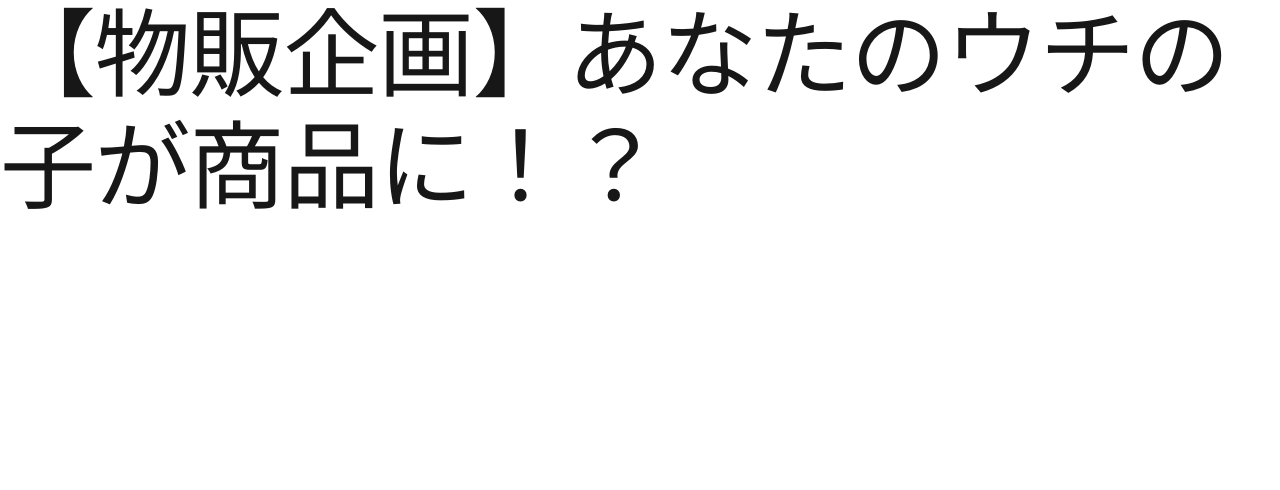
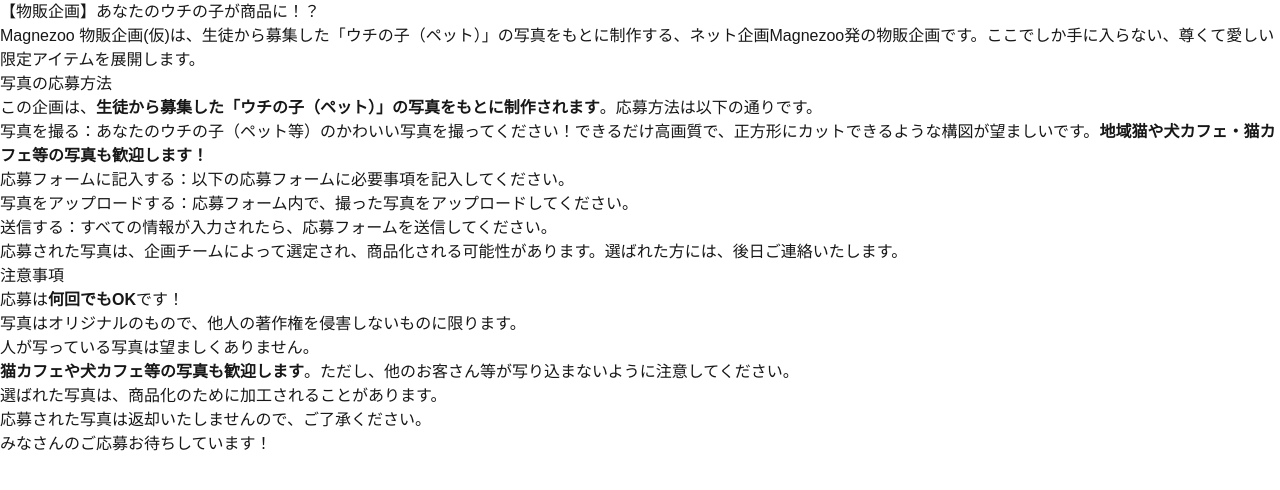
Before and after one commit to Magnezoo/magnezoo-2026, a Next.js app: page /sales_app in a window 1280 px wide. Shown: the top 490 px of the page. Built offline with nearby package versions, Linux system fonts and the light colour scheme.

Commit message:
物販企画ページの内容を更新し、応募方法や注意事項を追加

```diff
--- a/src/app/sales_app/page.tsx
+++ b/src/app/sales_app/page.tsx
@@ -1,11 +1,59 @@
-import { Stack, Typography } from "@mui/material";
-
 export default function SalesAppCampainPage() {
   return (
-    <Stack>
-      <Typography variant="h1">
-        【物販企画】あなたのウチの子が商品に！？
-      </Typography>
-    </Stack>
+    <main>
+      <h1>【物販企画】あなたのウチの子が商品に！？</h1>
+      <p>
+        Magnezoo
+        物販企画(仮)は、生徒から募集した「ウチの子（ペット）」の写真をもとに制作する、ネット企画Magnezoo発の物販企画です。ここでしか手に入らない、尊くて愛しい限定アイテムを展開します。
+      </p>
+      <h2>写真の応募方法</h2>
+      <p>
+        この企画は、
+        <strong>
+          生徒から募集した「ウチの子（ペット）」の写真をもとに制作されます
+        </strong>
+        。応募方法は以下の通りです。
+      </p>
+      <ol>
+        <li>
+          写真を撮る：あなたのウチの子（ペット等）のかわいい写真を撮ってください！できるだけ高画質で、正方形にカットできるような構図が望ましいです。
+          <strong>地域猫や犬カフェ・猫カフェ等の写真も歓迎します！</strong>
+        </li>
+        <li>
+          応募フォームに記入する：以下の応募フォームに必要事項を記入してください。
+        </li>
+        <li>
+          写真をアップロードする：応募フォーム内で、撮った写真をアップロードしてください。
+        </li>
+        <li>
+          送信する：すべての情報が入力されたら、応募フォームを送信してください。
+        </li>
+      </ol>
+      <p>
+        応募された写真は、企画チームによって選定され、商品化される可能性があります。選ばれた方には、後日ご連絡いたします。
+      </p>
+      <h2>注意事項</h2>
+      <ul>
+        <li>
+          応募は<strong>何回でもOK</strong>です！
+        </li>
+        <li>
+          写真はオリジナルのもので、他人の著作権を侵害しないものに限ります。
+          <ul>
+            <li>人が写っている写真は望ましくありません。</li>
+            <li>
+              <strong>猫カフェや犬カフェ等の写真も歓迎します</strong>
+              。ただし、他のお客さん等が写り込まないように注意してください。
+            </li>
+          </ul>
+        </li>
+        <li>選ばれた写真は、商品化のために加工されることがあります。</li>
+        <li>応募された写真は返却いたしませんので、ご了承ください。</li>
+      </ul>
+      {/* TODO: 応募フォームのボタン追加 */}
+
+      {/* TODO: 大きく目立つようにする */}
+      <span className="highlight">みなさんのご応募お待ちしています！</span>
+    </main>
   );
 }
```
